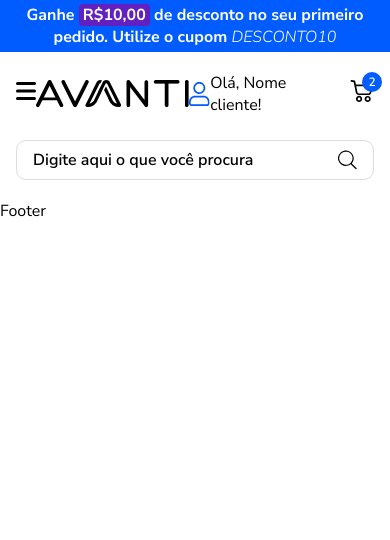
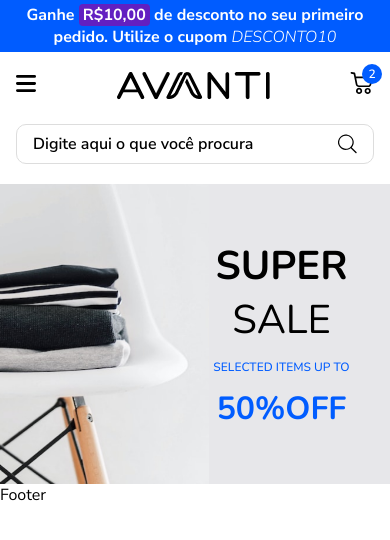
Before and after one commit to ThiagoTey/testeTecnico-html-css-js, a plain HTML site: page index.html in a window 390 px wide. Drawn offline with nearby package versions, Linux system fonts and the light colour scheme.

Commit message:
Hero mobile

```diff
--- a/index.html
+++ b/index.html
@@ -94,7 +94,18 @@
 
     <main>
       <!-- Hero -->
-      <section></section>
+      <section class="hero">
+        <div>
+            <img src="assets/hero.png" alt="Hero img">
+        </div>
+
+        <div>
+            <span style="font-size: 40px; font-weight: 700;">super</span>
+            <span style="font-size: 40px; font-weight: 300;">sale</span>
+            <span style="font-size: 12px; font-weight: 500; color: #005CFF; margin-top: 12px;">Selected items up to</span>
+            <span style="font-size: 32px; font-weight: 700; color: #005CFF; margin-top: 12px;">50%off</span>
+        </div>
+      </section>
 
       <!-- Slide Produtos -->
       <section></section>
--- a/styles.css
+++ b/styles.css
@@ -79,7 +79,7 @@ a {
   padding-bottom: 20px;
 }
 
-.navbar div:first-child {
+.navbar > div:first-child {
   display: flex;
   justify-content: space-between;
 }
@@ -126,6 +126,41 @@ a {
 .search input::placeholder {
     color: black;
     font-weight: 600;
+}
+
+.hero {
+    display: flex;
+    background-color: #E7E7EA;
+    width: 100%;
+    height: 300px;
+    overflow: hidden;
+}
+
+.hero > div:first-child{
+    width: 50%;
+    position: relative;
+    display: flex;
+}
+
+.hero > div:last-child {
+    width: 50%;
+    font-family: "Nunito", sans-serif;
+    text-transform: uppercase;
+    text-align: center;
+    display: flex;
+    flex-direction: column;
+    justify-content: center;
+    z-index: 10;
+    padding-right: 22px;
+}
+
+.hero img {
+    position: absolute;
+    width: 100%;
+    height: 100%;
+    object-fit: cover;
+    overflow: visible;
+    left: -90px;
 }
 
 /* Estilos Desktop */
```
